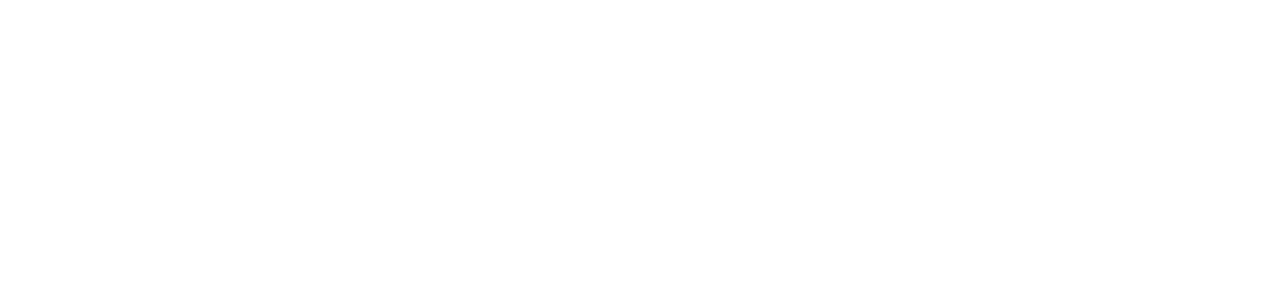
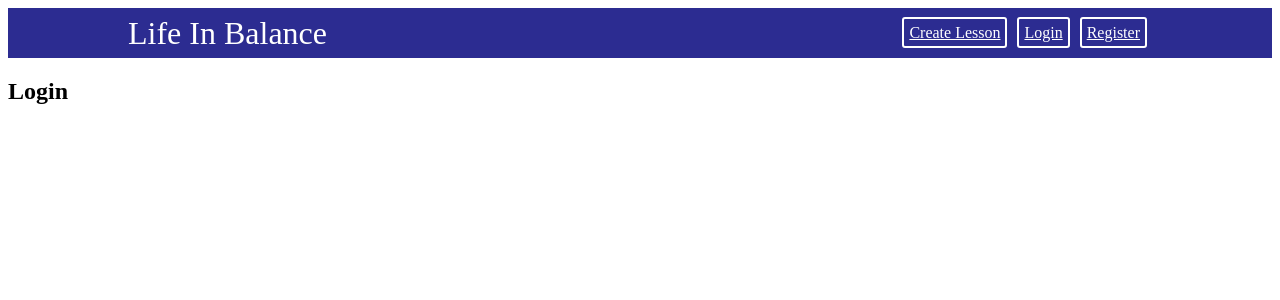
Before and after one commit to AlexBrown4020/mern-project, a React (Create React App) app in the folder client/: page /login in a window 1280 px wide. Before the commit this address had no page. Shown: the top 300 px of the page. Built offline with nearby package versions, Linux system fonts and the light colour scheme.

Commit message:
Feat: Implement low-fidelity login page

```diff
--- a/client/src/App.js
+++ b/client/src/App.js
@@ -9,6 +9,7 @@
 import { Registration } from './components/registration/Registration';
 import { CreateLesson } from './components/create_lesson/CreateLesson';
 import { Private } from './components/private_components/Private';
+import { Login } from './components/login/Login';
 
 function App() {
   return (
@@ -18,6 +19,7 @@
         <Route path='/lessons' element={<List/>}/>
         <Route path='lessons/:id' element={<Lesson/>}/>
         <Route path='/register' element={<Registration/>}/>
+        <Route path='/login' element={<Login/>} />
         <Route element={<Private/>}>
           <Route path='/create_lesson' element={<CreateLesson/>}/>
         </Route>
--- /dev/null
+++ b/client/src/components/login/Login.jsx
@@ -0,0 +1,11 @@
+import React from 'react';
+import { Navbar } from '../navbar/Navbar';
+
+export const Login = () => {
+    return (
+        <div>
+            <Navbar/>
+            <h2>Login</h2>
+        </div>
+    )
+};
```
